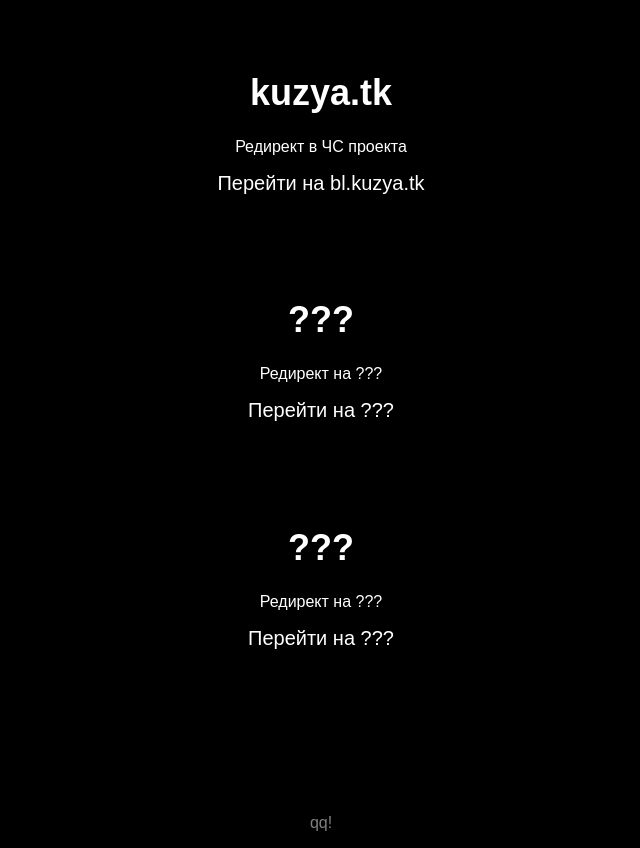
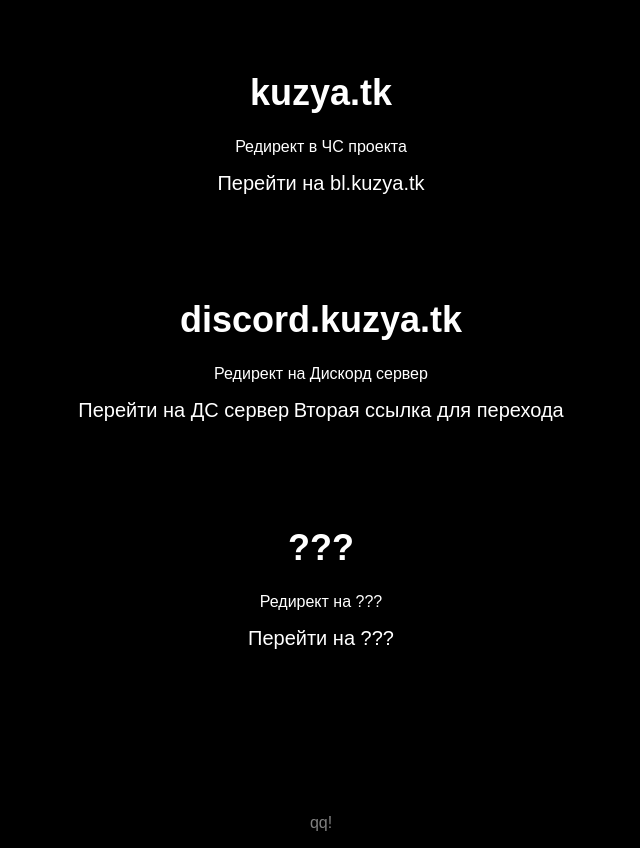
Before and after one commit to catskippy/kuzya.tk, a plain HTML site: page index.html in a window 1280 px wide. Shown: the whole page, without its empty margins (319-959 px from the left). Drawn offline with Linux system fonts and the light colour scheme.

Commit message:
release 1.3
fix

```diff
--- a/index.html
+++ b/index.html
@@ -12,9 +12,10 @@
         <a href="https://bl.kuzya.tk/">Перейти на bl.kuzya.tk</a>
     </div>
     <div class="container">
-        <h1>???</h1>
-        <p>Редирект на ???</p>
-        <a href="#">Перейти на ???</a>
+        <h1>discord.kuzya.tk</h1>
+        <p>Редирект на Дискорд сервер</p>
+        <a href="https://discord.kuzya.tk">Перейти на ДС сервер</a>
+        <a href="https://ds.kuzya.tk">Вторая ссылка для перехода</a>
     </div>
     <div class="container">
         <h1>???</h1>
```
